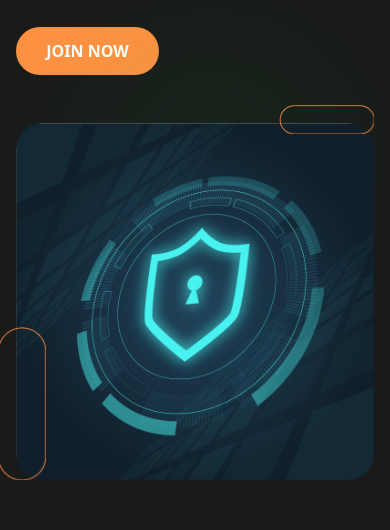
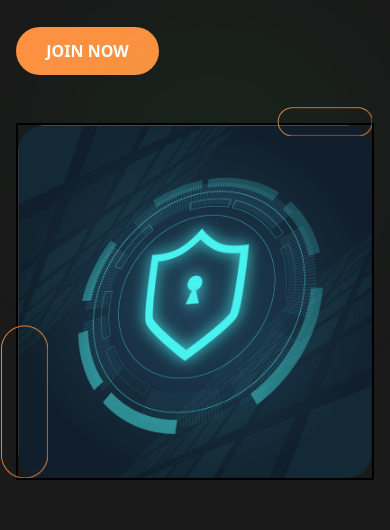
Before and after one commit to Ganeshghatti/Introverse, a React (Vite) app: page / in a window 390 px wide. Shown: the part 4168-4698 px from the top of the page. Built offline with nearby package versions, Linux system fonts and the light colour scheme.

Commit message:
responsive

```diff
--- a/src/App.css
+++ b/src/App.css
@@ -101,20 +101,16 @@ h1 {
 .features-img-container {
   position: relative;
   display: inline-block;
-  width: 450px;
+  max-width: 450px;
 }
 @media (max-width: 867px) {
   .features-img-container {
     width: 90%;
   }
 }
-
-.features-img {
-  display: block;
-  width: 100%; /* Ensure the image takes up the full width of its container */
-  height: auto; /* Maintain aspect ratio */
+.features-img{
+  width: 100%;
 }
-
 .features-img-container::after {
   content: "";
   position: absolute;
--- a/src/App.scss
+++ b/src/App.scss
@@ -89,7 +89,6 @@ h1 {
 .features-img-container {
   position: relative;
   display: inline-block;
-  width: 450px;
   @media (max-width: 867px) {
     width: 90%;
   }
--- a/src/Features/Features.jsx
+++ b/src/Features/Features.jsx
@@ -60,7 +60,7 @@ export default function Features() {
             JOIN NOW
           </button>
         </div>
-        <div className="features-img-container md:w-11/12 lg:w-11/12">
+        <div className="features-img-container  w-2/5 md:w-11/12 lg:w-11/12">
           <img src="./features1.png" className="features-img" />
         </div>
       </div>
@@ -222,7 +222,7 @@ export default function Features() {
             </filter>
           </defs>
         </svg>
-        <div className="features-img-container md:w-11/12">
+        <div className="features-img-container md:w-11/12 border-2 border-solid border-black">
           <img src="./features4.png" className="features-img" />
         </div>
         <div className="flex flex-col w-2/5 gap-6 justify-center md:w-11/12">
```
